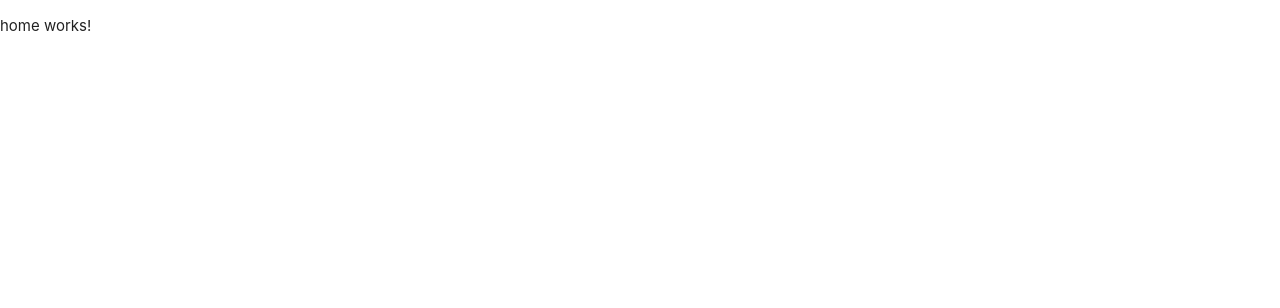
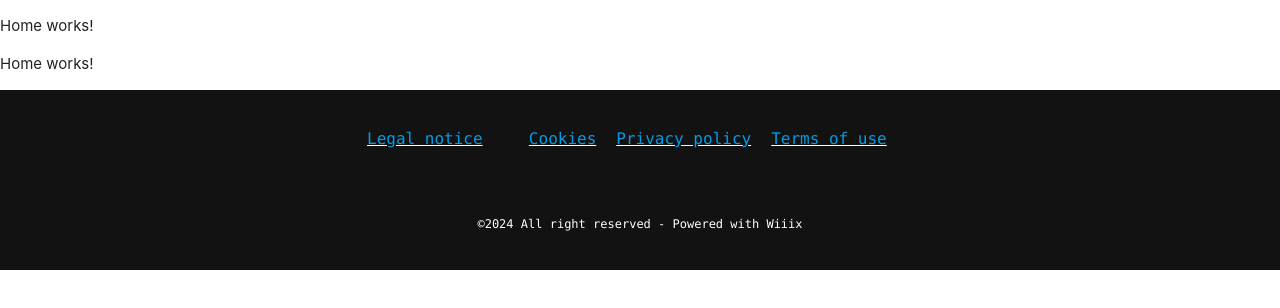
Before and after one commit to simoninmath/ifoundthat-blog-frontend, an Angular app: page /home in a window 1280 px wide. Shown: the top 308 px of the page. Built offline with nearby package versions, Linux system fonts and the light colour scheme.

Commit message:
[module]-update-imports-app-module-and-exports-home-and-footer-modules

```diff
--- a/src/app/app.component.html
+++ b/src/app/app.component.html
@@ -3,4 +3,7 @@
 <app-list-article></app-list-article>
 <app-newsletter></app-newsletter>
 <app-form></app-form> -->
-<router-outlet></router-outlet> <!-- Allows Angular to inject the associated Component based on the URL loaded by the User  -->
+<!-- Allows Angular to inject the associated Component based on the URL loaded by the User  -->
+<router-outlet></router-outlet>
+<app-home></app-home>
+<app-footer></app-footer>
--- a/src/app/footer/footer.module.ts
+++ b/src/app/footer/footer.module.ts
@@ -5,7 +5,6 @@ import { CookiesComponent } from './cookies/cookies.component';
 import { LegalComponent } from './legal/legal.component';
 import { PolicyComponent } from './policy/policy.component';
 import { TermsComponent } from './terms/terms.component';
-
 
 
 @NgModule({
@@ -18,6 +17,9 @@ import { TermsComponent } from './terms/terms.component';
   ],
   imports: [
     CommonModule
+  ],
+  exports: [
+    FooterComponent,
   ]
 })
 export class FooterModule { }
--- a/src/app/home/home.component.html
+++ b/src/app/home/home.component.html
@@ -1 +1 @@
-<p>home works!</p>
+<p>Home works!</p>
```
Also changed, not shown: src/app/app.module.ts (+4 -4 lines), src/app/home/home.module.ts (+7 -3 lines), src/app/shared/shared.module.ts (line endings or trailing spaces).
